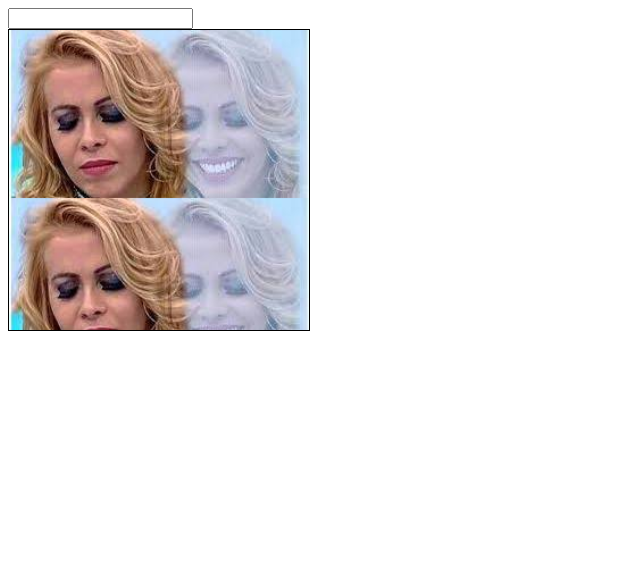
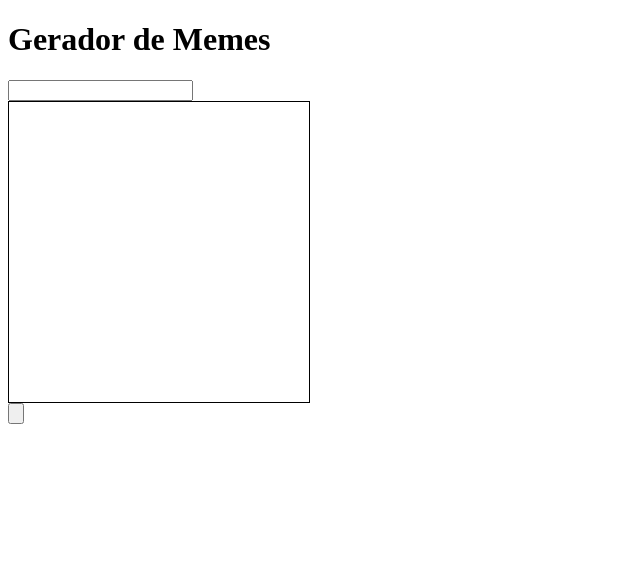
Before and after one commit to WannyMartins/Project---Meme-Generator, a website: page index.html in a window 1280 px wide. Shown: the whole page, without its empty margins (0-640 px from the left). Drawn offline with Linux system fonts and the light colour scheme.

Commit message:
requisito 1

```diff
--- a/index.html
+++ b/index.html
@@ -1,5 +1,5 @@
 <!DOCTYPE html>
-<html lang="en">
+<html lang="pt-br">
 <head>
     <meta charset="UTF-8">
     <meta http-equiv="X-UA-Compatible" content="IE=edge">
@@ -7,15 +7,16 @@
     <title>Gerador de Memes</title>
 </head>
 <body>
+    <Header><h1>Gerador de Memes</h1></Header>
     <link rel="stylesheet" href="style.css">
-    <input type="text" id='text-input'>
+    <input type="text" maxLength = '60'id='text-input'>
+
     <div id='meme-image-container'>
-        <div id='meme-text'></div>
-        <img id= 'meme-image' width= "300px"src="" alt="" >
+        <p id='meme-text'></p>
+        <img id= 'meme-image' src="" alt="" >
 
     </div>
-    <img id= 'meme-insert'src="" alt="" srcset="">
-
+    <input type="button" id='meme-insert'src="../Downloads/imagens/imagem.jpg">
 
     <script src="script.js"></script>
 </body>
--- a/script.js
+++ b/script.js
@@ -1,11 +1,18 @@
-var textoInput= document.getElementById('meme-text')
-var input = document.getElementById('text-input')
-var div = document.getElementById('meme-image-container')
-
-
+const textoInput = document.getElementById('meme-text');
+const input = document.getElementById('text-input');
+const div = document.getElementById('meme-image-container');
+const memeInsert = document.getElementById('meme-insert');
+const memeImg = document.getElementById('meme-image');
 
 function texto(event){
     textoInput.innerHTML = input.value
 }
 
 input.addEventListener('input', texto)
+
+/*function uploadImg(){
+    memeImg.src= 'image/*'
+
+}
+
+memeInsert.addEventListener('click', uploadImg)*/
--- a/style.css
+++ b/style.css
@@ -1,23 +1,22 @@
 #meme-image-container{
+    display: flex;
     border: solid 1px black;
     width: 300px;
     height: 300px;
     background-color: white;
-    background-image: url(imagens/images.jpeg);
-    background-size: contain;
 }
 
 #meme-image{
 
 }
 #meme-text{
-    width: 300px;
-    height: 300px;
-    padding-top: 85%;
+    max-width: 290px;
+    width: 100%;
+     position: absolute;
     font-family: 'Franklin Gothic Medium', 'Arial Narrow', Arial, sans-serif;
-    font-size: 40px;
+    font-size: auto;
     font: weight 900px;
-    color: rgb(236, 215, 187);
+    color: rgb(15, 9, 1);
 }
 
 /*referencia: https://blog.betrybe.com/css/css-background-image/
```
